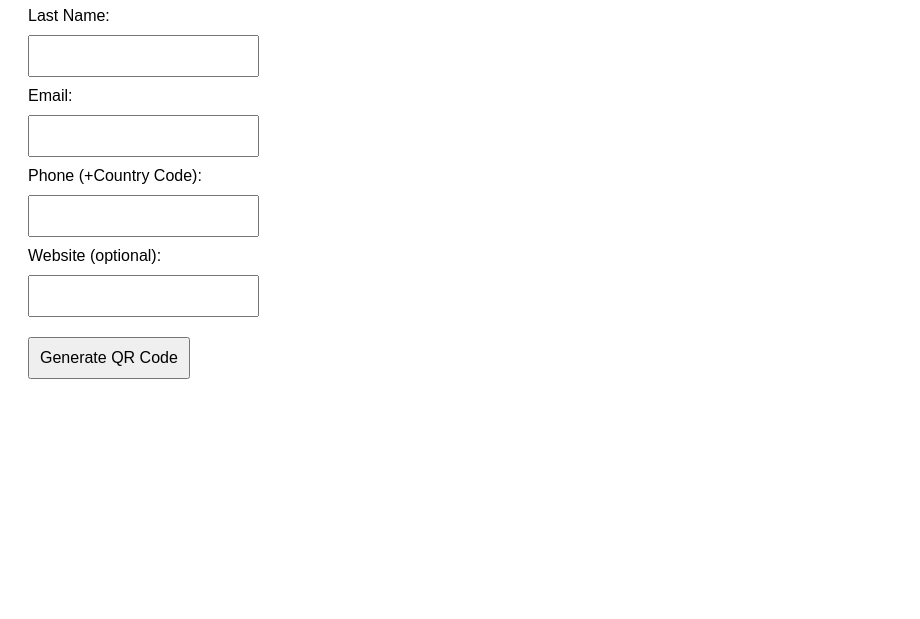
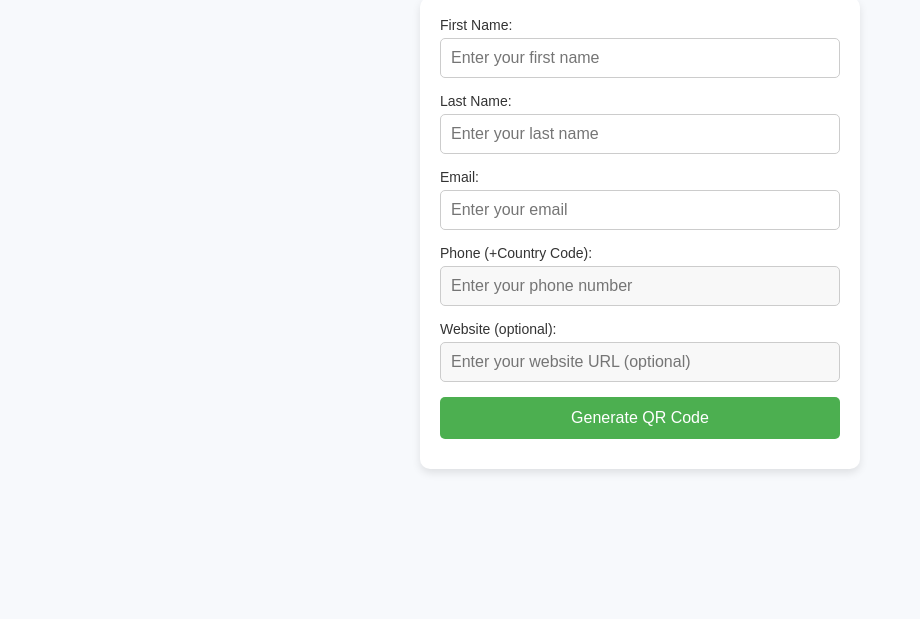
Before and after one commit to valdrin-12/QR-CODE, a plain HTML site: page AI-Contact-QR/index.html in a window 1280 px wide. Shown: the part 181-800 px from the top of the page, without its empty margins (0-920 px from the left). Drawn offline with Linux system fonts and the light colour scheme.

Commit message:
some improvements

```diff
--- a/AI-Contact-QR/index.html
+++ b/AI-Contact-QR/index.html
@@ -6,46 +6,145 @@
     <title>QR Code Generator for Contact Info</title>
     <script src="https://cdn.jsdelivr.net/npm/qrcode@1.4.4/build/qrcode.min.js"></script>
     <style>
+        /* Global Styles */
         body {
-            font-family: Arial, sans-serif;
+            font-family: 'Arial', sans-serif;
+            margin: 0;
+            padding: 0;
+            background-color: #f7f9fc;
+            display: flex;
+            justify-content: center;
+            align-items: center;
+            height: 100vh;
+            flex-direction: column;
+        }
+
+        h1 {
+            color: #333;
+            font-size: 2rem;
+            margin-bottom: 20px;
+        }
+
+        /* Form Styling */
+        #contact-form {
+            background-color: #fff;
             padding: 20px;
+            border-radius: 10px;
+            box-shadow: 0 4px 8px rgba(0, 0, 0, 0.1);
+            width: 100%;
+            max-width: 400px;
+            margin-bottom: 20px;
         }
-        input, button {
-            margin: 10px 0;
+
+        #contact-form label {
+            font-size: 14px;
+            color: #333;
+            margin-bottom: 5px;
+            display: block;
+        }
+
+        #contact-form input {
+            width: 100%;
             padding: 10px;
             font-size: 16px;
+            margin-bottom: 15px;
+            border-radius: 5px;
+            border: 1px solid #ccc;
+            box-sizing: border-box;
         }
+
+        #contact-form input[type="url"], #contact-form input[type="tel"] {
+            background-color: #f8f8f8;
+        }
+
+        #contact-form button {
+            width: 100%;
+            padding: 12px;
+            background-color: #4CAF50;
+            color: white;
+            font-size: 16px;
+            border: none;
+            border-radius: 5px;
+            cursor: pointer;
+            transition: background-color 0.3s ease;
+        }
+
+        #contact-form button:hover {
+            background-color: #45a049;
+        }
+
+        /* QR Code and Download Button */
         #qr-code {
+            margin-top: 30px;
+            text-align: center;
+        }
+
+        #qr-code img {
+            width: 200px;
+            height: 200px;
+            border-radius: 5px;
+        }
+
+        #download {
             margin-top: 20px;
+            background-color: #007bff;
+            padding: 10px 20px;
+            color: white;
+            font-size: 16px;
+            border: none;
+            border-radius: 5px;
+            cursor: pointer;
+            display: none;
+            transition: background-color 0.3s ease;
         }
+
+        #download:hover {
+            background-color: #0056b3;
+        }
+
+        /* Error Message */
+        .error {
+            color: #f44336;
+            font-size: 14px;
+            margin-top: 10px;
+        }
+
     </style>
 </head>
 <body>
+
     <h1>Generate Your Contact QR Code</h1>
+
+    <!-- Contact Form -->
     <form id="contact-form">
-        <label for="first-name">First Name:</label><br>
-        <input type="text" id="first-name" required><br>
+        <label for="first-name">First Name:</label>
+        <input type="text" id="first-name" required placeholder="Enter your first name">
 
-        <label for="last-name">Last Name:</label><br>
-        <input type="text" id="last-name" required><br>
+        <label for="last-name">Last Name:</label>
+        <input type="text" id="last-name" required placeholder="Enter your last name">
 
-        <label for="email">Email:</label><br>
-        <input type="email" id="email" required><br>
+        <label for="email">Email:</label>
+        <input type="email" id="email" required placeholder="Enter your email">
 
-        <label for="phone">Phone (+Country Code):</label><br>
-        <input type="tel" id="phone" pattern="^\+?[1-9]\d{1,14}$" required><br>
+        <label for="phone">Phone (+Country Code):</label>
+        <input type="tel" id="phone" pattern="^\+?[1-9]\d{1,14}$" required placeholder="Enter your phone number">
 
-        <label for="website">Website (optional):</label><br>
-        <input type="url" id="website"><br>
+        <label for="website">Website (optional):</label>
+        <input type="url" id="website" placeholder="Enter your website URL (optional)">
 
         <button type="button" id="generate">Generate QR Code</button>
+        <div id="error-message" class="error"></div>
     </form>
 
+    <!-- QR Code and Download Section -->
     <div id="qr-code"></div>
-    <button id="download" style="display: none;">Download QR Code</button>
+    <button id="download">Download QR Code</button>
 
     <script>
         document.getElementById("generate").addEventListener("click", function () {
+            // Clear any previous error messages
+            document.getElementById("error-message").innerHTML = '';
+
             // Get values from the form
             const firstName = document.getElementById("first-name").value.trim();
             const lastName = document.getElementById("last-name").value.trim();
@@ -55,7 +154,7 @@
 
             // Validate required fields
             if (!firstName || !lastName || !email || !phone) {
-                alert("Please fill in all required fields.");
+                document.getElementById("error-message").innerHTML = "Please fill in all required fields.";
                 return;
             }
 
@@ -94,5 +193,6 @@
             });
         });
     </script>
+
 </body>
 </html>
```
